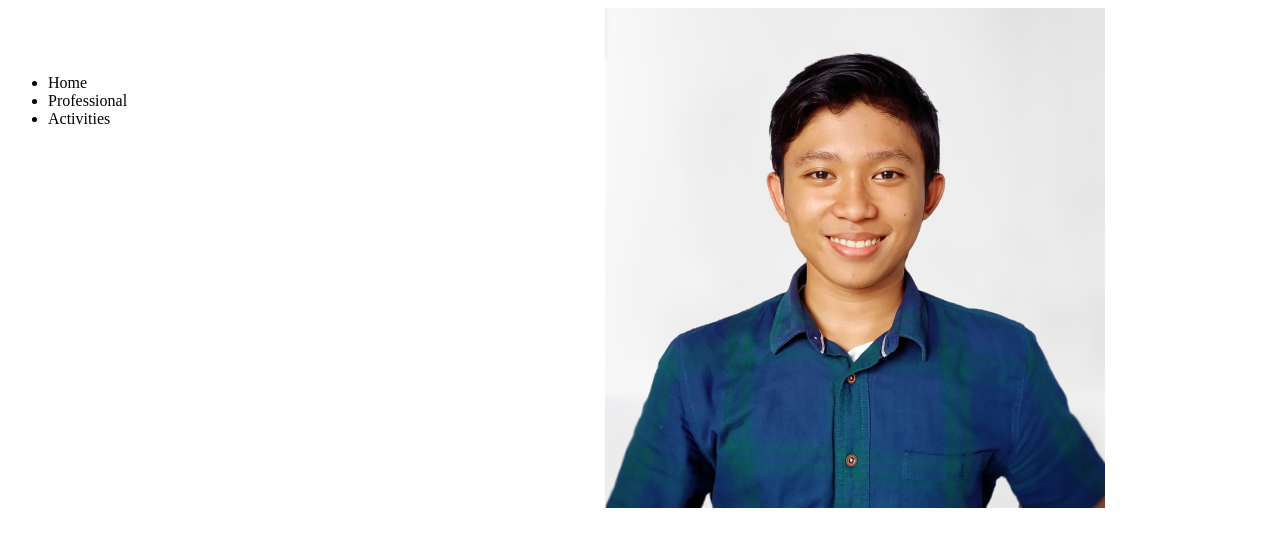
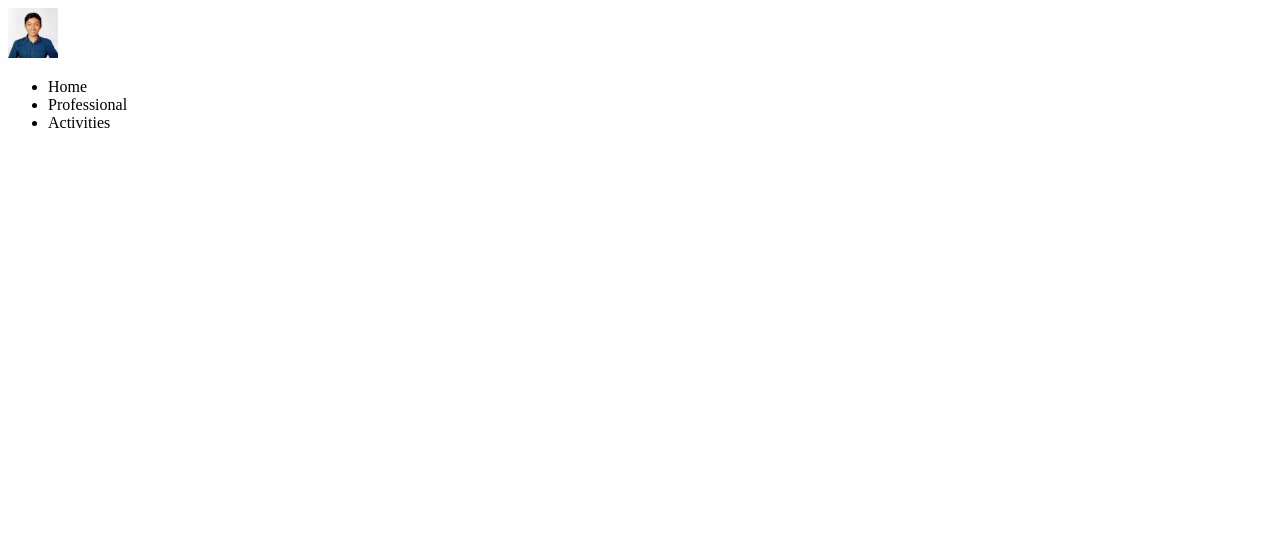
Before and after one commit to sraliandra/sraliandra.github.io, a plain HTML site: page index.html in a window 1280 px wide. Drawn offline with Linux system fonts and the light colour scheme.

Commit message:
Update index.html

```diff
--- a/index.html
+++ b/index.html
@@ -5,12 +5,12 @@
     <meta name="viewport" content="width=device-width, initial-scale=1.0">
     <title>Sabila Rafani Aliandra</title>
     <style>
-        .logo {
+        .logo img {
             margin: auto;
             height: 50px;
-            width: 70px;
-            background: red;
+            background-size: auto;
         }
+
         .logo:hover {
             background: yellow;
     </style>
```
